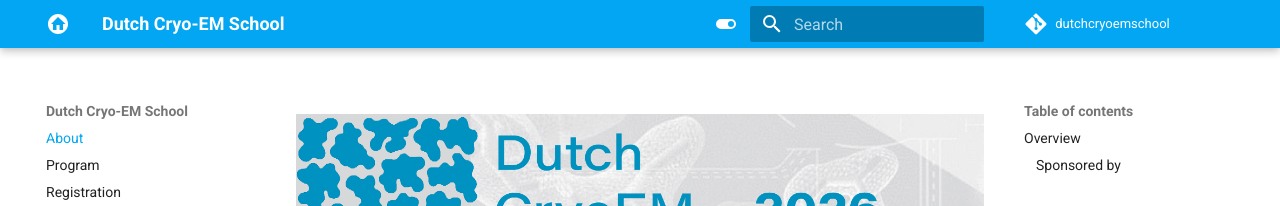
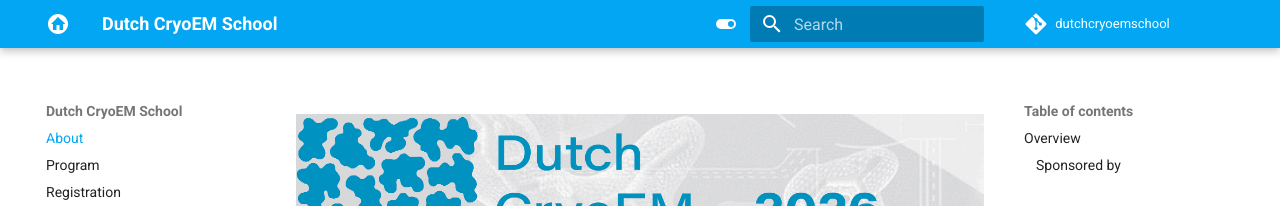
Before and after one commit to cryoTUD/dutchcryoemschool, an MkDocs documentation site: the page built from docs/index.md, in a window 1280 px wide. Shown: the top 206 px of the page. Built offline with MkDocs 1.6.1 and Material for MkDocs 9.7.7, drawn with Linux system fonts in a browser that asks for light colours; comment, search, counter and statistics services are not loaded.

Commit message:
update site

```diff
--- a/mkdocs.yml
+++ b/mkdocs.yml
@@ -1,8 +1,8 @@
-site_name: Dutch Cryo-EM School
+site_name: Dutch CryoEM School
 site_url: https://github.com/cryoTUD/dutchcryoemschool
 site_author: Arjen Jakobi
 site_description: >-
-  Dutch Cryo-EM School
+  Dutch CryoEM School
 # Repository
 repo_name: dutchcryoemschool
 repo_url: https://github.com/cryotud/dutchcryoemschool
```
